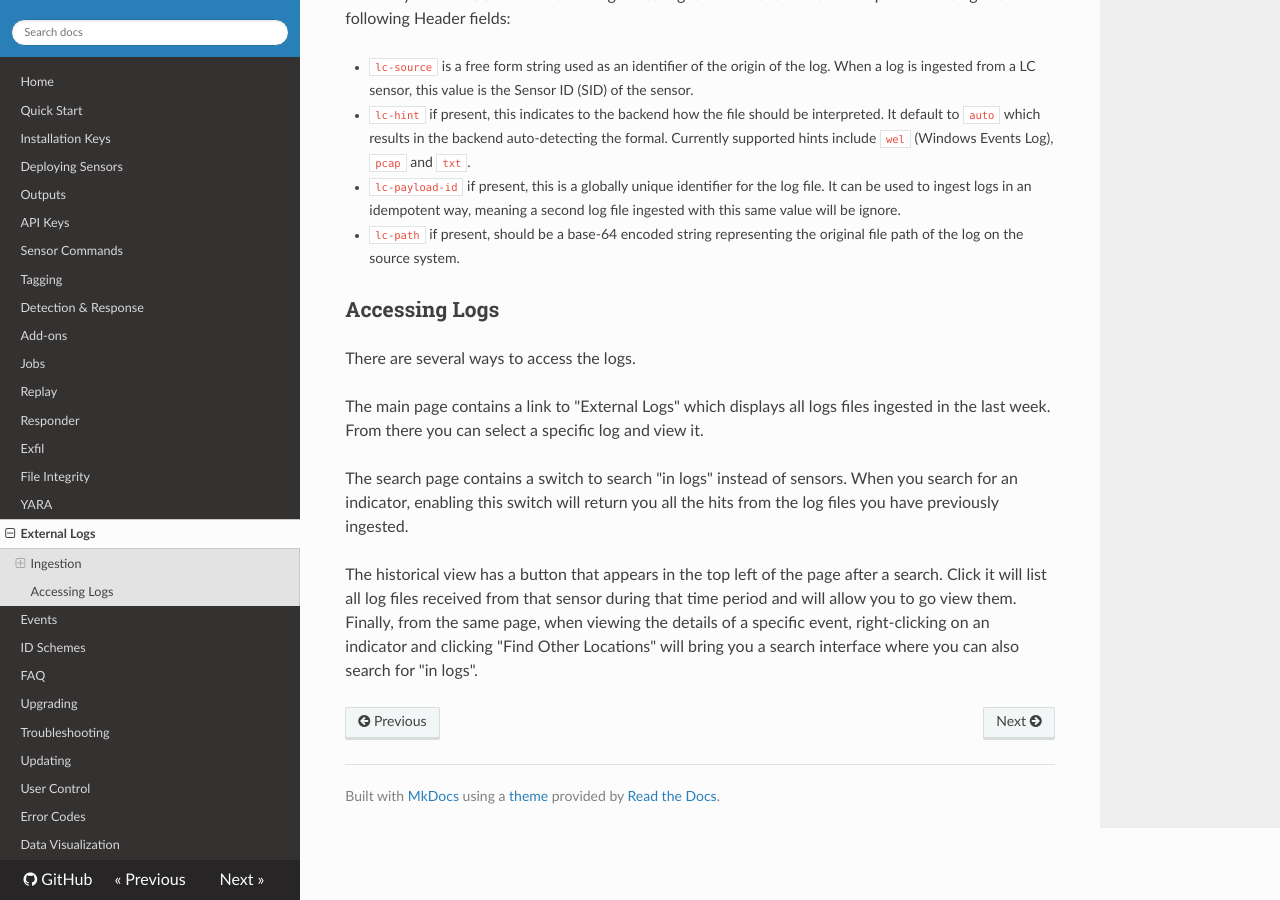
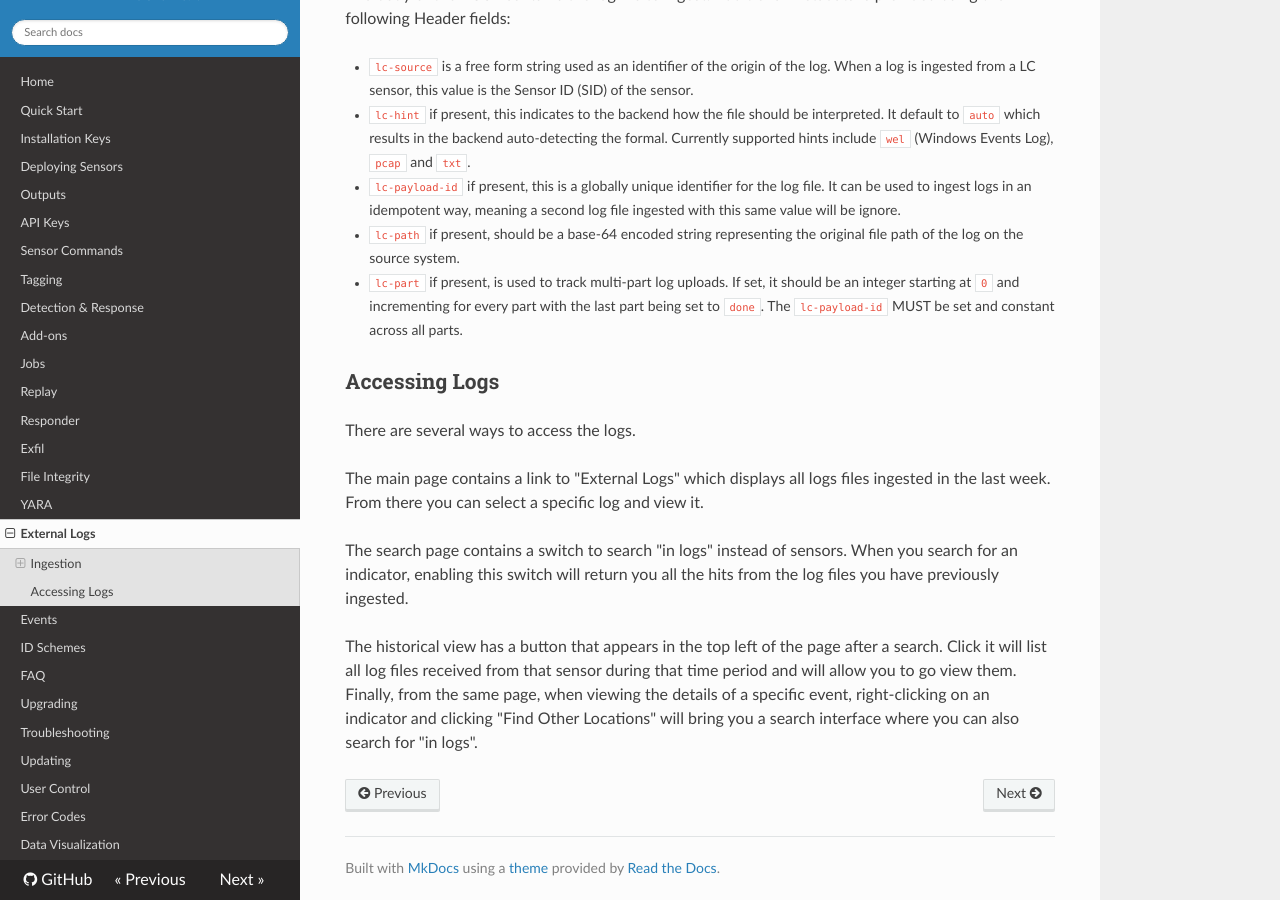
Before and after one commit to refractionPOINT/lce_doc, an MkDocs documentation site: the page built from docs/external_logs.md, in a window 1280 px wide and 900 px high, scrolled down 1553 px. Built offline with MkDocs 1.6.1, drawn with Linux system fonts in a browser that asks for light colours; nearby versions of some CDN libraries; old or Windows-style settings are respelled for this version of MkDocs.

Commit message:
Adding doc about the multi-part upload.

```diff
--- a/docs/external_logs.md
+++ b/docs/external_logs.md
@@ -58,6 +58,7 @@ using the following Header fields:
 * `lc-hint` if present, this indicates to the backend how the file should be interpreted. It default to `auto` which results in the backend auto-detecting the formal. Currently supported hints include `wel` (Windows Events Log), `pcap` and `txt`.
 * `lc-payload-id` if present, this is a globally unique identifier for the log file. It can be used to ingest logs in an idempotent way, meaning a second log file ingested with this same value will be ignore.
 * `lc-path` if present, should be a base-64 encoded string representing the original file path of the log on the source system.
+* `lc-part` if present, is used to track multi-part log uploads. If set, it should be an integer starting at `0` and incrementing for every part with the last part being set to `done`. The `lc-payload-id` MUST be set and constant across all parts.
 
 ## Accessing Logs
 There are several ways to access the logs.
```
